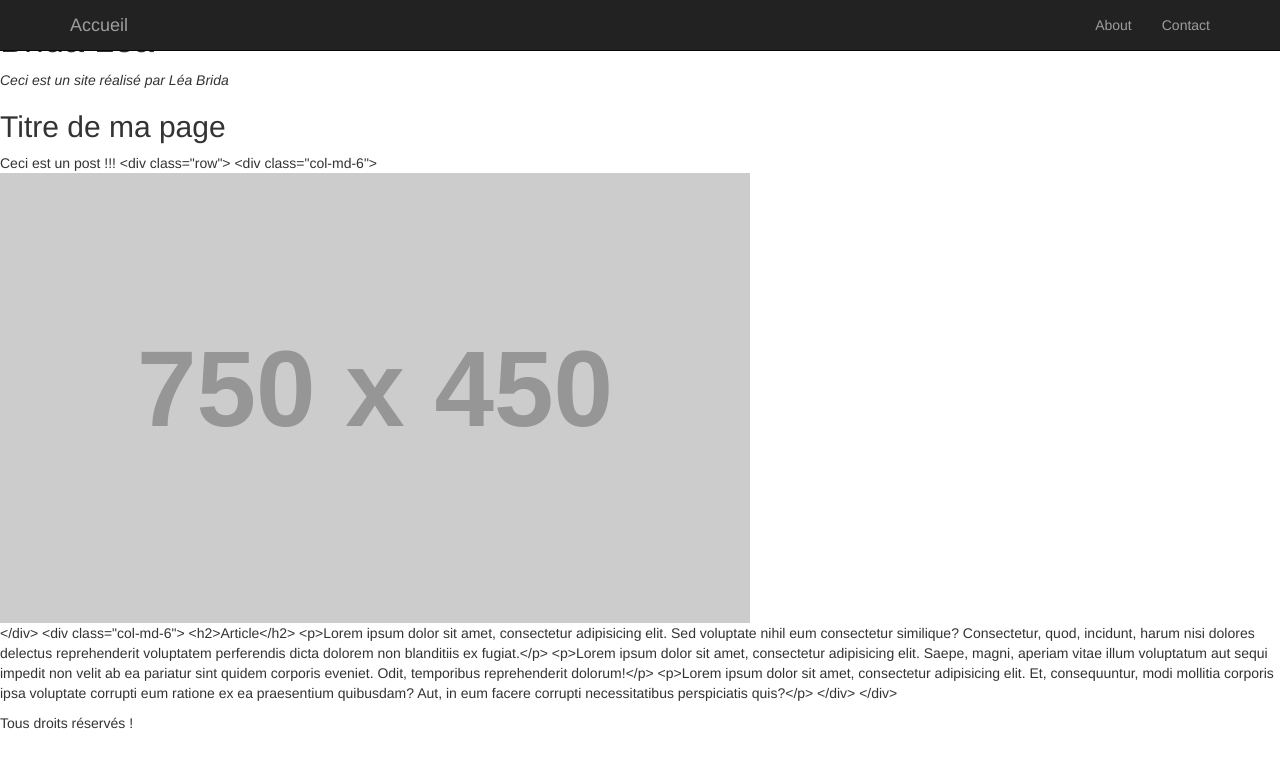
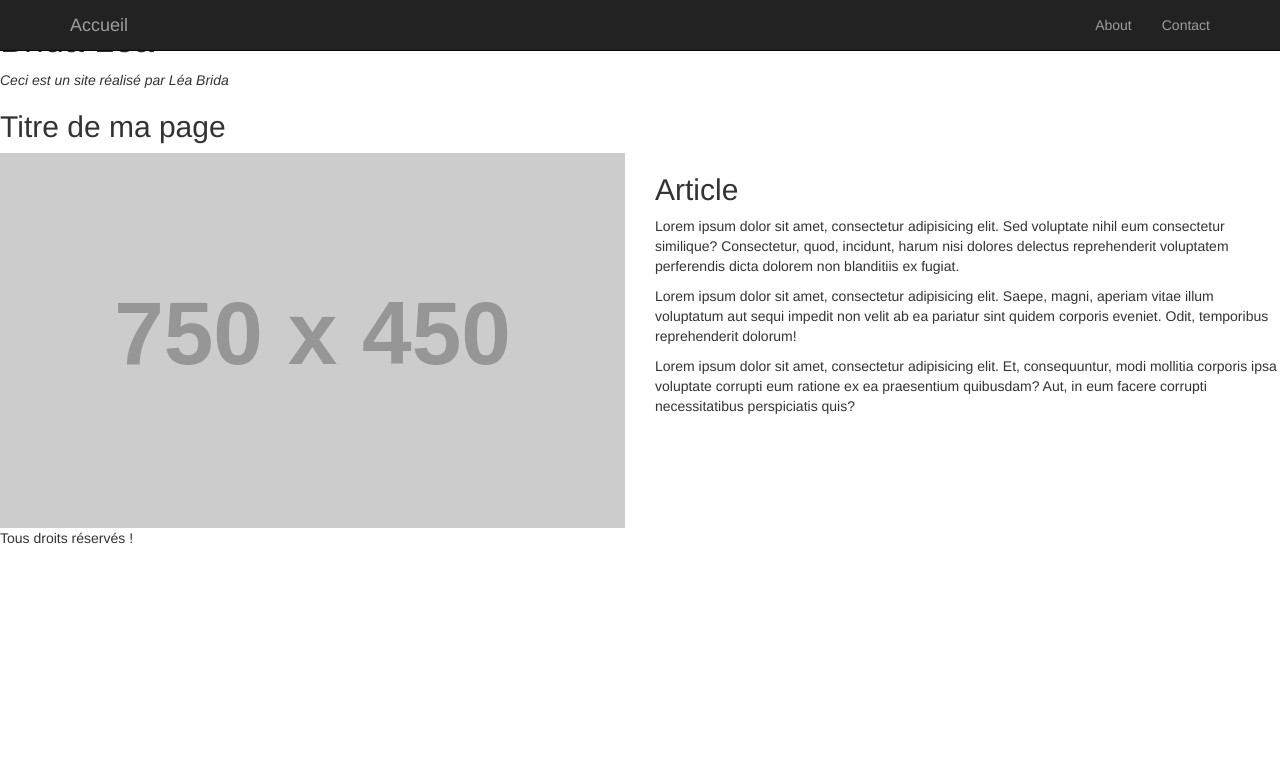
Before and after one commit to LeaBr/LeaBr.github.io, a Jekyll site: the page built from _posts/2015-12-03-article.html, in a window 1280 px wide. Shown: the top 768 px of the page. Built offline with Jekyll 4.4.1, drawn with Linux system fonts in a browser that asks for light colours; nearby versions of some CDN libraries; library files that are not in the unit come from our copies.

Commit message:
renommé :         _posts/2015-12-03-article.md -> _posts/2015-12-03-article.html

```diff
--- a/_posts/2015-12-03-article.md
+++ b/_posts/2015-12-03-article.html
@@ -2,7 +2,7 @@
 layout: default
 ---
 
-Ceci est un post !!!
+
         <div class="row">
             <div class="col-md-6">
                 <img class="img-responsive" src="http://placehold.it/750x450" alt="">
```
